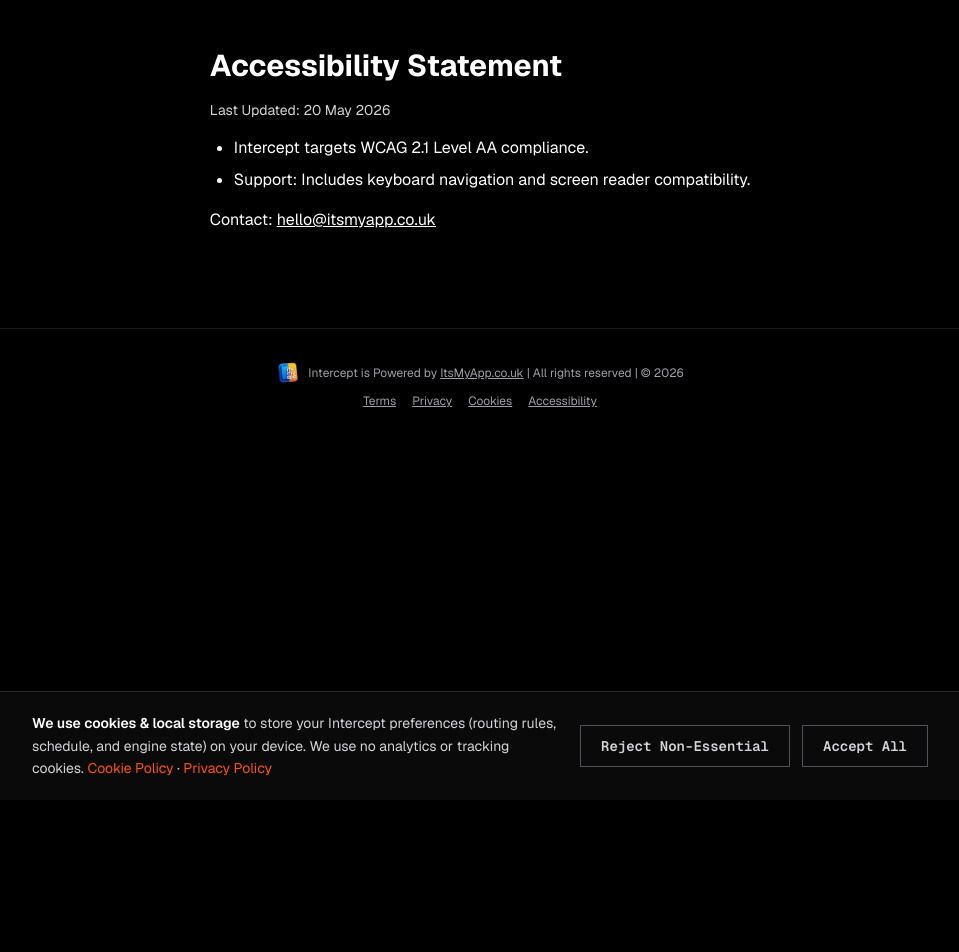
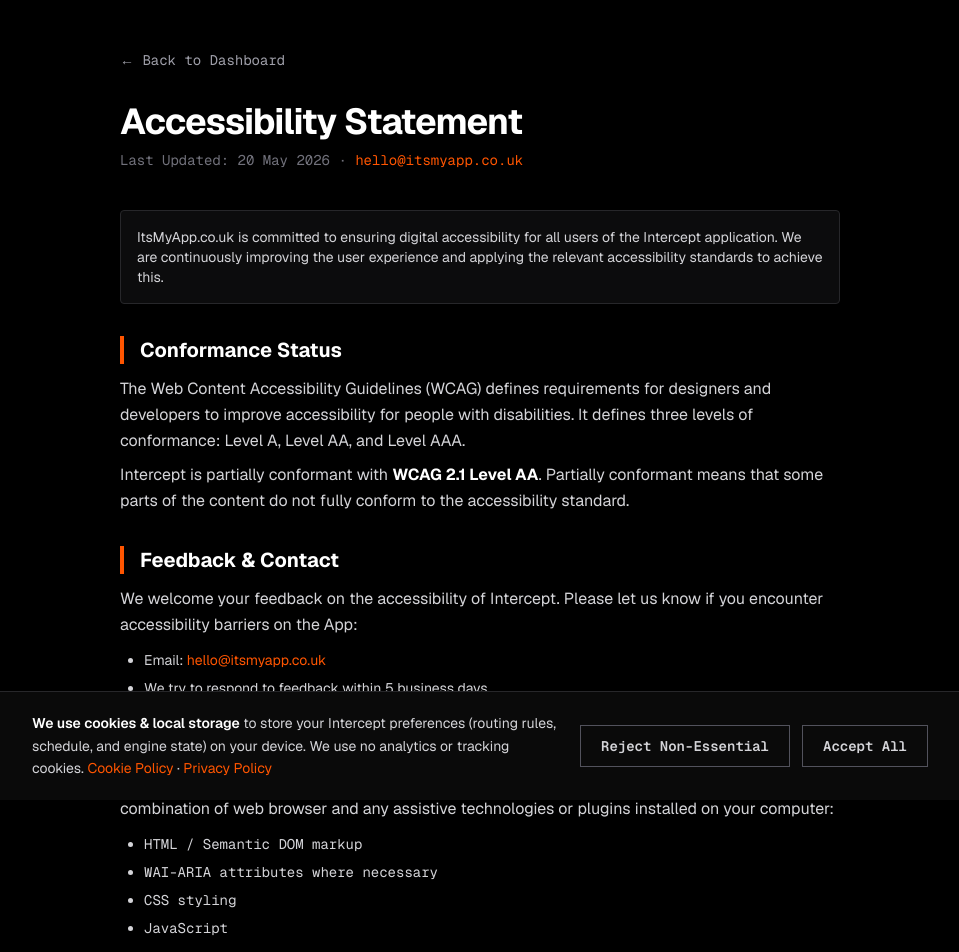
Before and after one commit to itsmyapp-code/intercept, a Next.js app in the folder interface/: page /accessibility in a window 1280 px wide. Shown: the top 952 px of the page, without its empty margins (160-1119 px from the left). Before the commit the page ends 800 px from the top, so only its background shows below. Built offline with nearby package versions, Linux system fonts and the light colour scheme.

Commit message:
style: polish accessibility statement page to match core branding and design language

```diff
--- a/interface/src/app/accessibility/page.tsx
+++ b/interface/src/app/accessibility/page.tsx
@@ -1,13 +1,68 @@
+import Link from "next/link";
+
 export default function AccessibilityPage() {
   return (
-    <main className="max-w-2xl mx-auto py-12 px-4 text-white">
-      <h1 className="text-3xl font-bold mb-4">Accessibility Statement</h1>
-      <div className="text-zinc-300 text-sm mb-2">Last Updated: 20 May 2026</div>
-      <ul className="list-disc ml-6 my-4 space-y-2">
-        <li>Intercept targets WCAG 2.1 Level AA compliance.</li>
-        <li>Support: Includes keyboard navigation and screen reader compatibility.</li>
-      </ul>
-      <p>Contact: <a href="mailto:hello@itsmyapp.co.uk" className="underline">hello@itsmyapp.co.uk</a></p>
+    <main className="max-w-3xl mx-auto py-12 px-6 text-white">
+      <Link
+        href="/"
+        className="inline-flex items-center gap-2 text-zinc-400 hover:text-[#ff5500] text-sm font-mono mb-8 transition-colors"
+      >
+        ← Back to Dashboard
+      </Link>
+
+      <h1 className="text-4xl font-bold tracking-tight mb-2">Accessibility Statement</h1>
+      <p className="text-zinc-500 text-sm font-mono mb-10">
+        Last Updated: 20 May 2026 · <a href="mailto:hello@itsmyapp.co.uk" className="text-[#ff5500] hover:underline">hello@itsmyapp.co.uk</a>
+      </p>
+
+      <div className="space-y-8 text-zinc-300 leading-relaxed">
+        <section className="bg-zinc-900/50 border border-zinc-800 p-4 rounded">
+          <p className="text-sm">
+            ItsMyApp.co.uk is committed to ensuring digital accessibility for all users of the Intercept application. We are continuously improving the user experience and applying the relevant accessibility standards to achieve this.
+          </p>
+        </section>
+
+        <section>
+          <h2 className="text-xl font-bold text-white mb-3 border-l-4 border-[#ff5500] pl-4">Conformance Status</h2>
+          <p>
+            The Web Content Accessibility Guidelines (WCAG) defines requirements for designers and developers to improve accessibility for people with disabilities. It defines three levels of conformance: Level A, Level AA, and Level AAA.
+          </p>
+          <p className="mt-2">
+            Intercept is partially conformant with <strong className="text-white">WCAG 2.1 Level AA</strong>. Partially conformant means that some parts of the content do not fully conform to the accessibility standard.
+          </p>
+        </section>
+
+        <section>
+          <h2 className="text-xl font-bold text-white mb-3 border-l-4 border-[#ff5500] pl-4">Feedback & Contact</h2>
+          <p>
+            We welcome your feedback on the accessibility of Intercept. Please let us know if you encounter accessibility barriers on the App:
+          </p>
+          <ul className="list-disc ml-6 mt-3 space-y-2 text-sm">
+            <li>Email: <a href="mailto:hello@itsmyapp.co.uk" className="text-[#ff5500] hover:underline">hello@itsmyapp.co.uk</a></li>
+            <li>We try to respond to feedback within 5 business days.</li>
+          </ul>
+        </section>
+
+        <section>
+          <h2 className="text-xl font-bold text-white mb-3 border-l-4 border-[#ff5500] pl-4">Technical Specifications</h2>
+          <p>
+            Accessibility of Intercept relies on the following technologies to work with the particular combination of web browser and any assistive technologies or plugins installed on your computer:
+          </p>
+          <ul className="list-disc ml-6 mt-3 space-y-2 text-sm font-mono">
+            <li>HTML / Semantic DOM markup</li>
+            <li>WAI-ARIA attributes where necessary</li>
+            <li>CSS styling</li>
+            <li>JavaScript</li>
+          </ul>
+        </section>
+
+        <section>
+          <h2 className="text-xl font-bold text-white mb-3 border-l-4 border-[#ff5500] pl-4">Assessment Approach</h2>
+          <p>
+            ItsMyApp.co.uk assessed the accessibility of Intercept by self-evaluation during the development and design stages, verifying keyboard interaction flows, contrast guidelines, and screen reader labels.
+          </p>
+        </section>
+      </div>
     </main>
   );
 }
```
